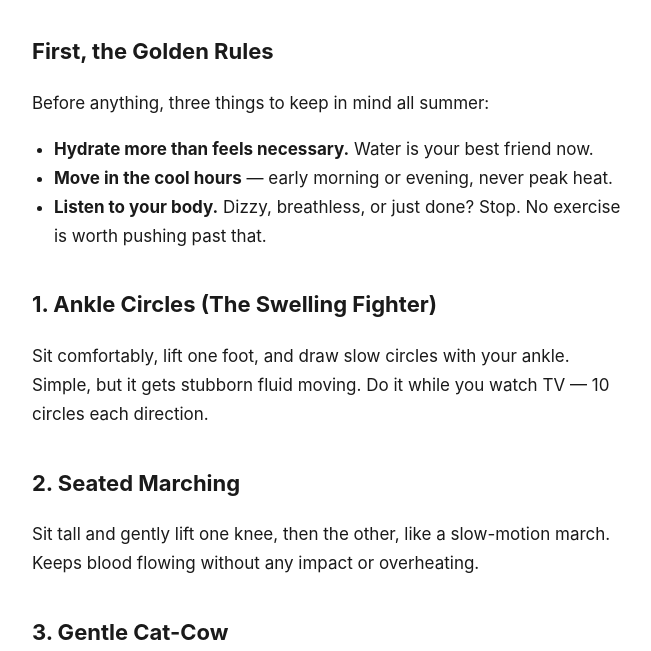
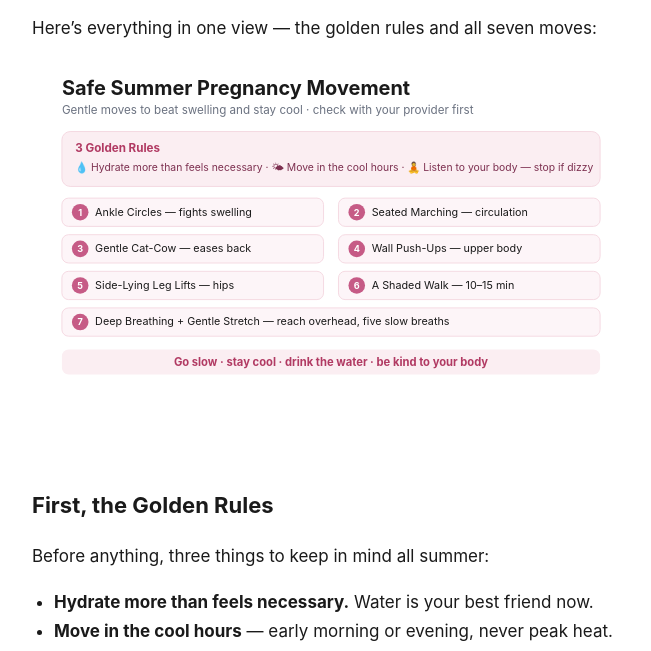
Before and after one commit to womenflow/mama, an Astro site in the folder site/: page /posts/pregnant-summer-gentle-moves in a window 1280 px wide. Shown: the part 876-1527 px from the top of the page, without its empty margins (309-960 px from the left). Built offline with nearby package versions, Linux system fonts and the light colour scheme; Astro itself is replaced by a stand-in of ours.

Commit message:
Prepare tomorrow's post (draft) + images

```diff
--- a/site/src/content/blog/pregnant-summer-gentle-moves.md
+++ b/site/src/content/blog/pregnant-summer-gentle-moves.md
@@ -12,6 +12,10 @@ Being pregnant is a full-time job. Being pregnant in summer? That's overtime —
 Gentle movement genuinely helps: it eases swelling, keeps circulation happy, and can lift your mood on the sticky days. Here are seven safe, cooling moves for your summer bump. **As always, check with your provider first — every pregnancy is its own story.**
 
 ![Gentle cooling stretches during pregnancy](/images/mama-s1.png)
+
+Here's everything in one view — the golden rules and all seven moves:
+
+![Seven gentle pregnancy moves and three golden rules](/images/mama-diagram.svg)
 
 ## First, the Golden Rules
 Before anything, three things to keep in mind all summer:
```
Also changed, not shown: site/public/images/mama-diagram.svg (added), 2 other files.
